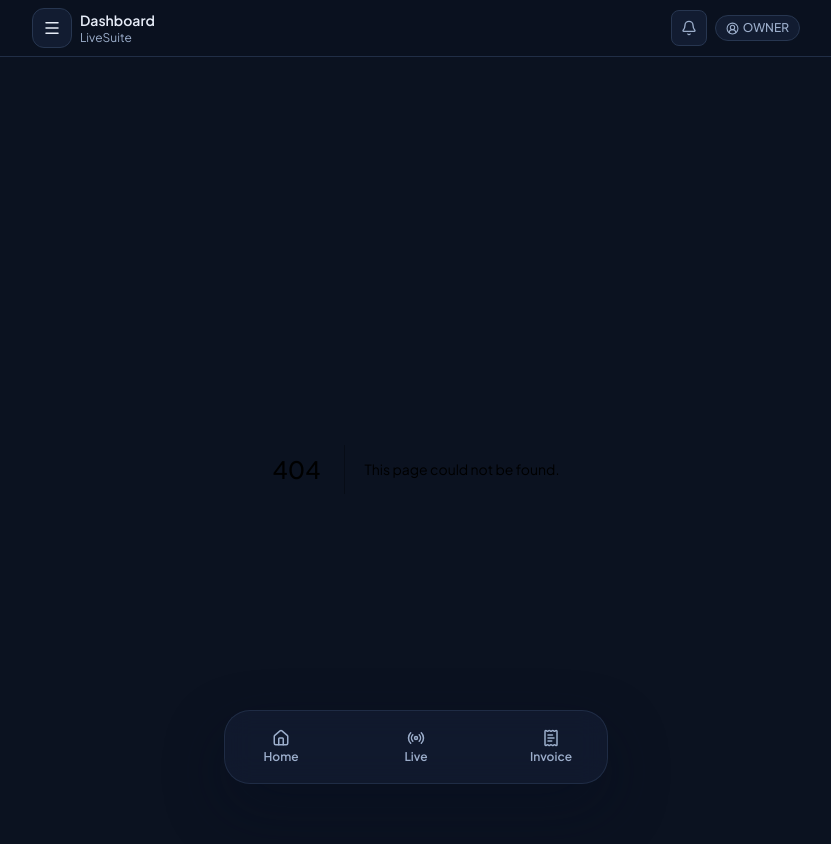
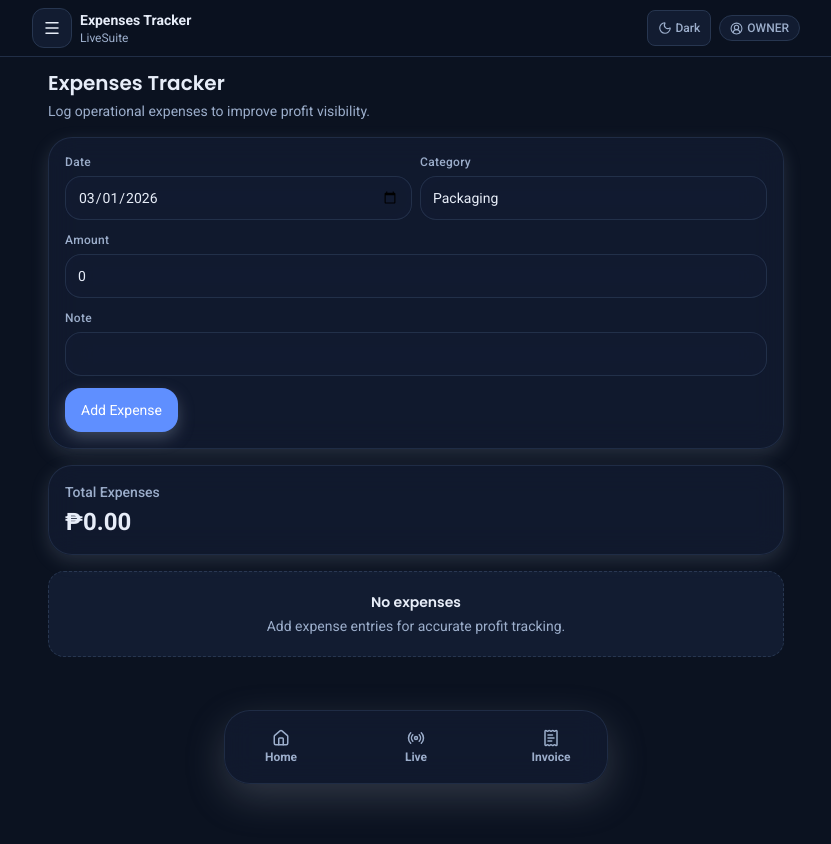
Before and after one commit to jaygaliciajr/livesuitev2, a Next.js app: page /expenses in a window 1280 px wide. Before the commit this address had no page. Shown: the top 844 px of the page, without its empty margins (224-1055 px from the left). After the commit the page ends 801 px from the top, so only its background shows below. Built offline with nearby package versions, Linux system fonts and the light colour scheme.

Commit message:
Refine sidebar, invoices, fonts, and add expenses tracker integration

```diff
--- /dev/null
+++ b/src/app/expenses/page.tsx
@@ -0,0 +1,5 @@
+import { ExpensesModule } from "@/components/modules/expenses-module";
+
+export default function ExpensesPage() {
+  return <ExpensesModule />;
+}
--- a/src/app/globals.css
+++ b/src/app/globals.css
@@ -34,10 +34,10 @@
   --color-border: var(--border);
   --color-primary: var(--primary);
   --color-accent: var(--accent);
-  --font-sans: var(--font-plus-jakarta);
-  --font-display: var(--font-plus-jakarta);
-  --shadow-soft: 0 24px 60px rgba(6, 14, 32, 0.44);
-  --shadow-card: 0 10px 28px rgba(5, 12, 29, 0.26);
+  --font-sans: var(--font-roboto);
+  --font-display: var(--font-poppins);
+  --shadow-soft: 0 14px 38px rgba(156, 163, 175, 0.26);
+  --shadow-card: 0 6px 18px rgba(148, 163, 184, 0.2);
 }
 
 * {
@@ -52,7 +52,7 @@ body {
     radial-gradient(circle at 82% -8%, rgba(77, 226, 201, 0.16), transparent 38%),
     var(--bg);
   color: var(--fg);
-  font-family: var(--font-plus-jakarta), sans-serif;
+  font-family: var(--font-roboto), sans-serif;
   transition: background-color 280ms ease, color 280ms ease;
 }
 
@@ -60,7 +60,7 @@ h1,
 h2,
 h3,
 h4 {
-  font-family: var(--font-plus-jakarta), sans-serif;
+  font-family: var(--font-poppins), sans-serif;
 }
 
 button,
--- a/src/app/layout.tsx
+++ b/src/app/layout.tsx
@@ -1,12 +1,19 @@
 import type { Metadata } from "next";
-import { Plus_Jakarta_Sans } from "next/font/google";
+import { Poppins, Roboto } from "next/font/google";
 import { AppShell } from "@/components/layout/app-shell";
 import { ThemeProvider } from "@/components/settings/theme-provider";
 import "./globals.css";
 
-const plusJakarta = Plus_Jakarta_Sans({
-  variable: "--font-plus-jakarta",
+const roboto = Roboto({
+  variable: "--font-roboto",
   subsets: ["latin"],
+  weight: ["400", "500", "700"],
+});
+
+const poppins = Poppins({
+  variable: "--font-poppins",
+  subsets: ["latin"],
+  weight: ["500", "600", "700"],
 });
 
 export const metadata: Metadata = {
@@ -17,7 +24,7 @@ export const metadata: Metadata = {
 export default function RootLayout({ children }: Readonly<{ children: React.ReactNode }>) {
   return (
     <html lang="en">
-      <body className={`${plusJakarta.variable} antialiased`}>
+      <body className={`${roboto.variable} ${poppins.variable} antialiased`}>
         <ThemeProvider>
           <AppShell>{children}</AppShell>
         </ThemeProvider>
--- a/src/components/home/dashboard.tsx
+++ b/src/components/home/dashboard.tsx
@@ -50,6 +50,8 @@ export function HomeDashboard() {
   const [profitFilter, setProfitFilter] = useState<ProfitFilter>("today");
   const [metrics, setMetrics] = useState<DashboardMetrics>(initialMetrics);
   const [previousMetrics, setPreviousMetrics] = useState<DashboardMetrics>(initialMetrics);
+  const [expenseCurrent, setExpenseCurrent] = useState(0);
+  const [expensePrevious, setExpensePrevious] = useState(0);
   const [loading, setLoading] = useState(true);
   const [error, setError] = useState<string | null>(null);
 
@@ -69,6 +71,10 @@ export function HomeDashboard() {
         if (!mounted) return;
         setMetrics(current);
         setPreviousMetrics(previous);
+        const expensesRaw = window.localStorage.getItem("ls-expenses");
+        const expenses = expensesRaw ? (JSON.parse(expensesRaw) as Array<{ date: string; amount: number }>) : [];
+        setExpenseCurrent(sumExpensesForRange(expenses, ranges.current.from, ranges.current.to));
+        setExpensePrevious(sumExpensesForRange(expenses, ranges.previous.from, ranges.previous.to));
       } catch (err: any) {
         if (mounted) setError(err.message || "Failed to load dashboard metrics.");
       } finally {
@@ -82,14 +88,13 @@ export function HomeDashboard() {
     };
   }, [ranges]);
 
-  const expenseRatio = 0.22;
   const revenue = metrics.totalInvoice;
-  const expenses = revenue * expenseRatio;
+  const expenses = expenseCurrent;
   const netProfit = revenue - expenses;
   const margin = revenue > 0 ? (netProfit / revenue) * 100 : 0;
 
   const previousRevenue = previousMetrics.totalInvoice;
-  const previousExpenses = previousRevenue * expenseRatio;
+  const previousExpenses = expensePrevious;
   const previousNet = previousRevenue - previousExpenses;
   const growth = previousNet > 0 ? ((netProfit - previousNet) / previousNet) * 100 : 0;
 
@@ -286,3 +291,15 @@ function buildSparkline(netProfit: number, previousNet: number, revenue: number)
 
   return points.join(" ");
 }
+
+function sumExpensesForRange(expenses: Array<{ date: string; amount: number }>, from: Date, to: Date) {
+  const fromTime = from.getTime();
+  const toTime = to.getTime();
+  return expenses.reduce((sum, expense) => {
+    const expenseTime = new Date(expense.date).getTime();
+    if (expenseTime >= fromTime && expenseTime <= toTime) {
+      return sum + Number(expense.amount || 0);
+    }
+    return sum;
+  }, 0);
+}
--- a/src/components/layout/app-shell.tsx
+++ b/src/components/layout/app-shell.tsx
@@ -4,15 +4,7 @@ import Link from "next/link";
 import { useEffect, useMemo, useState } from "react";
 import { motion } from "framer-motion";
 import { usePathname } from "next/navigation";
-import {
-  Bell,
-  CircleUserRound,
-  Fingerprint,
-  KeyRound,
-  Menu,
-  Moon,
-  Sun,
-} from "lucide-react";
+import { CircleUserRound, Fingerprint, KeyRound, Menu, Moon, Sun, Wallet } from "lucide-react";
 import { BottomNav } from "@/components/layout/bottom-nav";
 
 const pageTitleMap: Array<{ match: (path: string) => boolean; title: string }> = [
@@ -25,6 +17,7 @@ const pageTitleMap: Array<{ match: (path: string) => boolean; title: string }> =
   { match: (path) => path.startsWith("/my-banks"), title: "My Banks" },
   { match: (path) => path.startsWith("/subscription"), title: "Subscription" },
   { match: (path) => path.startsWith("/history"), title: "History" },
+  { match: (path) => path.startsWith("/expenses"), title: "Expenses Tracker" },
   { match: (path) => path.startsWith("/settings"), title: "Settings" },
   { match: () => true, title: "Dashboard" },
 ];
@@ -50,7 +43,7 @@ export function AppShell({ children }: { children: React.ReactNode }) {
     setBiometricEnabled(biometrics);
 
     const theme = window.localStorage.getItem("ls-theme");
-    const dark = theme === "dark";
+    const dark = theme !== "light";
     setDarkModeEnabled(dark);
   }, []);
 
@@ -79,82 +72,69 @@ export function AppShell({ children }: { children: React.ReactNode }) {
   }
 
   return (
-    <div className="relative min-h-screen overflow-x-hidden">
-      <div className="absolute inset-0 bg-gradient-to-b from-[#6d86bb]/30 via-[#5f759f]/20 to-transparent" />
-
+    <div className="relative min-h-screen bg-background">
       <motion.aside
         initial={false}
-        animate={{ x: menuOpen ? 0 : -320, opacity: menuOpen ? 1 : 0.8 }}
-        transition={{ type: "spring", stiffness: 280, damping: 32 }}
-        className="fixed left-0 top-0 z-30 h-full w-[82%] max-w-[290px] rounded-r-[34px] border-r border-white/20 bg-gradient-to-b from-[#6f83ac] via-[#5c7098] to-[#4e638d] p-4 text-white shadow-[0_20px_45px_rgba(20,34,60,0.45)]"
+        animate={{ x: menuOpen ? 0 : -300 }}
+        transition={{ type: "spring", stiffness: 320, damping: 30 }}
+        className="fixed left-0 top-0 z-40 h-full w-[80%] max-w-[280px] border-r border-border bg-panel p-4 shadow-soft"
       >
-        <div className="mb-8 flex items-center gap-3 rounded-2xl bg-white/10 p-2.5">
-          <div className="h-10 w-10 overflow-hidden rounded-full border border-white/35 bg-white/20">
+        <div className="mb-8 flex items-center gap-3 rounded-2xl border border-border bg-background p-2.5">
+          <div className="h-10 w-10 overflow-hidden rounded-full border border-border bg-panel">
             {/* eslint-disable-next-line @next/next/no-img-element */}
             <img src={profile.photo} alt={profile.name} className="h-full w-full object-cover" />
           </div>
           <div className="min-w-0">
-            <p className="truncate text-sm font-semibold">{profile.name}</p>
-            <p className="text-xs text-white/75">{profile.role}</p>
+            <p className="truncate text-sm font-semibold text-foreground">{profile.name}</p>
+            <p className="text-xs text-muted">{profile.role}</p>
           </div>
         </div>
 
         <nav className="space-y-2">
-          <Link href="/settings" className="flex items-center gap-3 rounded-xl bg-white/15 px-3 py-2.5 text-sm font-medium text-white">
+          <Link href="/settings" className="flex items-center gap-3 rounded-xl border border-border bg-background px-3 py-2.5 text-sm font-medium text-foreground">
             <CircleUserRound size={18} /> My Profile
           </Link>
 
+          <Link href="/expenses" className="flex items-center gap-3 rounded-xl border border-border bg-background px-3 py-2.5 text-sm font-medium text-foreground">
+            <Wallet size={18} /> Expenses Tracker
+          </Link>
+
           <button
-            className="flex w-full items-center justify-between rounded-xl bg-white/10 px-3 py-2.5 text-sm font-medium text-white/90"
+            className="flex w-full items-center justify-between rounded-xl border border-border bg-background px-3 py-2.5 text-sm font-medium text-foreground"
             onClick={toggleBiometrics}
           >
             <span className="inline-flex items-center gap-3">
               <Fingerprint size={18} /> Enable Biometrics
             </span>
-            <span className={`h-5 w-9 rounded-full p-0.5 transition ${biometricEnabled ? "bg-emerald-300" : "bg-white/30"}`}>
+            <span className={`h-5 w-9 rounded-full p-0.5 transition ${biometricEnabled ? "bg-emerald-400" : "bg-slate-300 dark:bg-slate-700"}`}>
               <span className={`block h-4 w-4 rounded-full bg-white transition ${biometricEnabled ? "translate-x-4" : ""}`} />
             </span>
           </button>
 
           <button
-            className="flex w-full items-center gap-3 rounded-xl bg-white/10 px-3 py-2.5 text-sm font-medium text-white/90"
+            className="flex w-full items-center gap-3 rounded-xl border border-border bg-background px-3 py-2.5 text-sm font-medium text-foreground"
             onClick={onChangePassword}
           >
             <KeyRound size={18} /> Change Password
           </button>
 
           <button
-            className="flex w-full items-center justify-between rounded-xl bg-white/10 px-3 py-2.5 text-sm font-medium text-white/90"
+            className="flex w-full items-center justify-between rounded-xl border border-border bg-background px-3 py-2.5 text-sm font-medium text-foreground"
             onClick={toggleDarkMode}
           >
             <span className="inline-flex items-center gap-3">
               {darkModeEnabled ? <Moon size={18} /> : <Sun size={18} />} Enable Dark Mode
             </span>
-            <span className={`h-5 w-9 rounded-full p-0.5 transition ${darkModeEnabled ? "bg-emerald-300" : "bg-white/30"}`}>
+            <span className={`h-5 w-9 rounded-full p-0.5 transition ${darkModeEnabled ? "bg-emerald-400" : "bg-slate-300 dark:bg-slate-700"}`}>
               <span className={`block h-4 w-4 rounded-full bg-white transition ${darkModeEnabled ? "translate-x-4" : ""}`} />
             </span>
           </button>
         </nav>
       </motion.aside>
 
-      {menuOpen ? <button className="fixed inset-0 z-20 bg-black/30" onClick={() => setMenuOpen(false)} aria-label="Close side menu" /> : null}
+      {menuOpen ? <button className="fixed inset-0 z-30 bg-black/30" onClick={() => setMenuOpen(false)} aria-label="Close side menu" /> : null}
 
-      <motion.div
-        initial={false}
-        animate={
-          menuOpen
-            ? {
-                x: 252,
-                scale: 0.9,
-                rotateY: -2,
-                borderRadius: 28,
-              }
-            : { x: 0, scale: 1, rotateY: 0, borderRadius: 0 }
-        }
-        transition={{ type: "spring", stiffness: 280, damping: 30 }}
-        style={{ transformOrigin: "left center" }}
-        className="relative z-40 min-h-screen bg-background"
-      >
+      <div className="relative z-20 min-h-screen bg-background">
         <header className="sticky top-0 z-30 border-b border-border/80 bg-background/95 px-3 py-2 backdrop-blur sm:px-4">
           <div className="mx-auto flex max-w-3xl items-center justify-between">
             <div className="flex items-center gap-2">
@@ -172,8 +152,12 @@ export function AppShell({ children }: { children: React.ReactNode }) {
             </div>
 
             <div className="flex items-center gap-2">
-              <button className="inline-flex h-9 w-9 items-center justify-center rounded-lg border border-border bg-panel text-muted">
-                <Bell size={16} />
+              <button
+                className="inline-flex h-9 items-center gap-1 rounded-lg border border-border bg-panel px-2.5 text-xs font-medium text-muted"
+                onClick={toggleDarkMode}
+              >
+                {darkModeEnabled ? <Moon size={14} /> : <Sun size={14} />}
+                {darkModeEnabled ? "Dark" : "Light"}
               </button>
               <span className="inline-flex items-center gap-1 rounded-full border border-border bg-panel px-2.5 py-1 text-xs font-medium text-muted">
                 <CircleUserRound size={13} /> {profile.role}
@@ -182,11 +166,9 @@ export function AppShell({ children }: { children: React.ReactNode }) {
           </div>
         </header>
 
-        <div className="mx-auto min-h-[calc(100vh-56px)] max-w-3xl px-3 pb-28 pt-3 sm:px-4">
-          {children}
-        </div>
+        <div className="mx-auto min-h-[calc(100vh-56px)] max-w-3xl px-3 pb-28 pt-3 sm:px-4">{children}</div>
         <BottomNav />
-      </motion.div>
+      </div>
     </div>
   );
 }
--- /dev/null
+++ b/src/components/modules/expenses-module.tsx
@@ -0,0 +1,96 @@
+"use client";
+
+import { useEffect, useMemo, useState } from "react";
+import { Button } from "@/components/ui/button";
+import { Card } from "@/components/ui/card";
+import { EmptyState } from "@/components/ui/empty-state";
+import { Input } from "@/components/ui/input";
+import { formatCurrency } from "@/lib/utils";
+
+type Expense = {
+  id: string;
+  date: string;
+  category: string;
+  amount: number;
+  note: string;
+};
+
+const STORAGE_KEY = "ls-expenses";
+
+export function ExpensesModule() {
+  const [items, setItems] = useState<Expense[]>([]);
+  const [form, setForm] = useState({ date: new Date().toISOString().slice(0, 10), category: "Packaging", amount: "0", note: "" });
+
+  useEffect(() => {
+    const raw = window.localStorage.getItem(STORAGE_KEY);
+    if (raw) setItems(JSON.parse(raw));
+  }, []);
+
+  function persist(next: Expense[]) {
+    setItems(next);
+    window.localStorage.setItem(STORAGE_KEY, JSON.stringify(next));
+  }
+
+  function onAdd() {
+    const amount = Number(form.amount);
+    if (!form.date || !form.category.trim() || !Number.isFinite(amount) || amount <= 0) return;
+    const next: Expense = {
+      id: crypto.randomUUID(),
+      date: form.date,
+      category: form.category.trim(),
+      amount,
+      note: form.note.trim(),
+    };
+    persist([next, ...items]);
+    setForm({ date: new Date().toISOString().slice(0, 10), category: "Packaging", amount: "0", note: "" });
+  }
+
+  function onDelete(id: string) {
+    persist(items.filter((item) => item.id !== id));
+  }
+
+  const totalExpenses = useMemo(() => items.reduce((sum, item) => sum + item.amount, 0), [items]);
+
+  return (
+    <div className="space-y-4">
+      <header className="space-y-1">
+        <h1 className="text-xl font-semibold">Expenses Tracker</h1>
+        <p className="text-sm text-muted">Log operational expenses to improve profit visibility.</p>
+      </header>
+
+      <Card className="space-y-3">
+        <div className="grid grid-cols-2 gap-2">
+          <Input type="date" label="Date" value={form.date} onChange={(event) => setForm((prev) => ({ ...prev, date: event.target.value }))} />
+          <Input label="Category" value={form.category} onChange={(event) => setForm((prev) => ({ ...prev, category: event.target.value }))} />
+        </div>
+        <Input type="number" min={0} step="0.01" label="Amount" value={form.amount} onChange={(event) => setForm((prev) => ({ ...prev, amount: event.target.value }))} />
+        <Input label="Note" value={form.note} onChange={(event) => setForm((prev) => ({ ...prev, note: event.target.value }))} />
+        <Button onClick={onAdd}>Add Expense</Button>
+      </Card>
+
+      <Card className="space-y-1">
+        <p className="text-sm font-medium text-muted">Total Expenses</p>
+        <p className="text-2xl font-semibold text-foreground">{formatCurrency(totalExpenses)}</p>
+      </Card>
+
+      <div className="space-y-2">
+        {items.map((item) => (
+          <Card key={item.id} className="flex items-center justify-between gap-3">
+            <div>
+              <p className="text-sm font-semibold text-foreground">{item.category}</p>
+              <p className="text-xs text-muted">{item.date} {item.note ? `• ${item.note}` : ""}</p>
+            </div>
+            <div className="text-right">
+              <p className="text-sm font-semibold text-foreground">{formatCurrency(item.amount)}</p>
+              <button className="text-xs text-rose-400" onClick={() => onDelete(item.id)}>
+                Remove
+              </button>
+            </div>
+          </Card>
+        ))}
+      </div>
+
+      {items.length === 0 ? <EmptyState title="No expenses" body="Add expense entries for accurate profit tracking." /> : null}
+    </div>
+  );
+}
--- a/src/components/ui/button.tsx
+++ b/src/components/ui/button.tsx
@@ -10,10 +10,9 @@ interface ButtonProps extends ButtonHTMLAttributes<HTMLButtonElement> {
 }
 
 const variantClasses: Record<Variant, string> = {
-  primary:
-    "bg-gradient-to-r from-primary to-accent/70 text-white shadow-[0_10px_28px_rgba(79,131,255,0.34)] active:scale-[0.99]",
+  primary: "bg-primary text-white shadow-[0_6px_16px_rgba(148,163,184,0.35)] active:scale-[0.99] hover:bg-primary/90",
   secondary: "glass-panel border border-border text-foreground",
-  danger: "bg-gradient-to-r from-rose-600 to-red-500 text-white",
+  danger: "bg-rose-600 text-white",
   ghost: "bg-transparent text-foreground hover:bg-panel/50",
 };
 
```
Also changed, not shown: src/components/modules/invoice-detail-module.tsx (+21 -21 lines), src/components/modules/invoices-module.tsx (+27 -31 lines).
